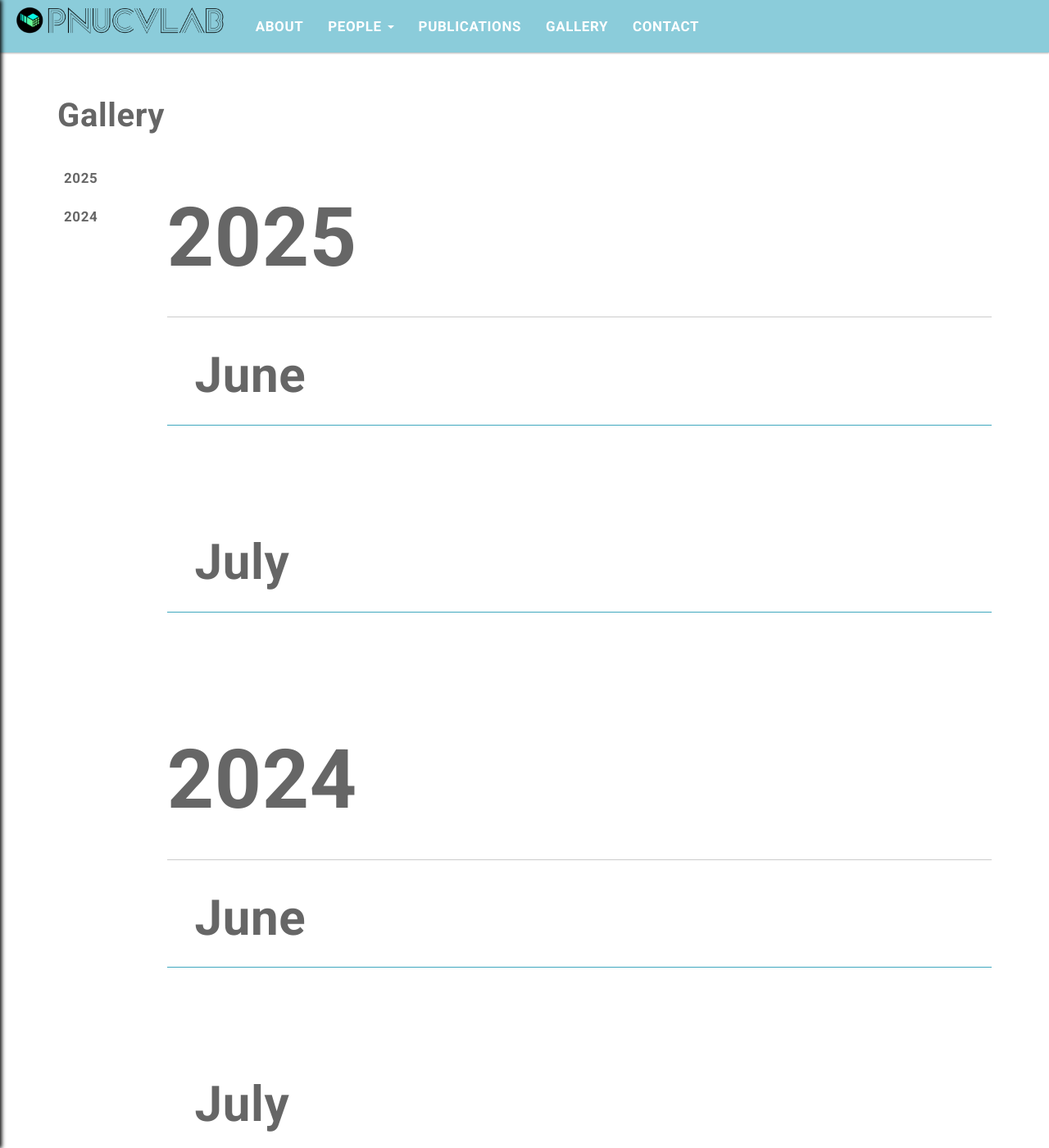
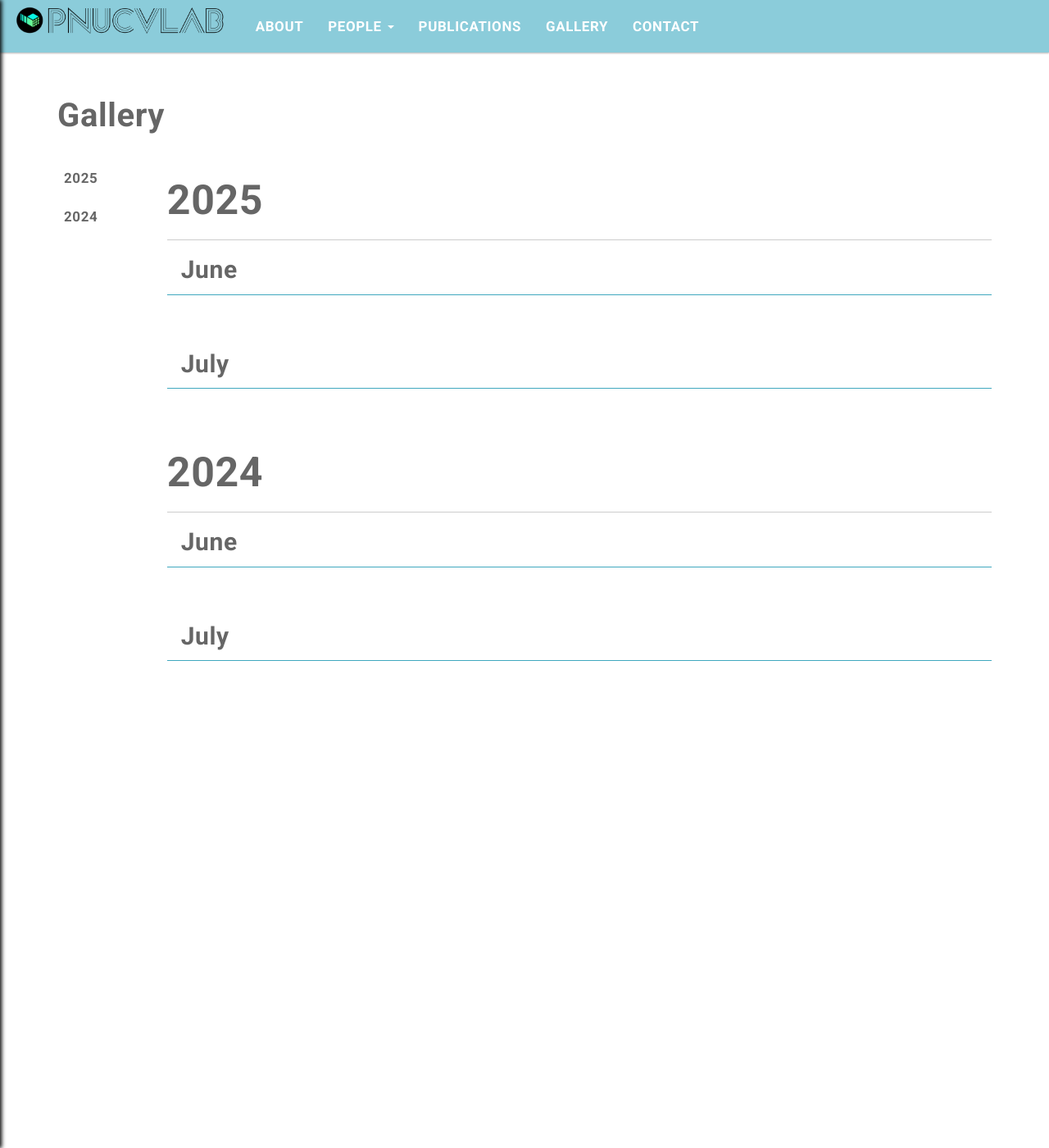
Before and after one commit to pnucvlab/pnucvlab.github.io, a Jekyll site: the page built from pages/gallery.html, in a window 1280 px wide and 1400 px high. Shown: the whole window at 82% size. Built offline with Jekyll 4.4.1, drawn with Linux system fonts in a browser that asks for light colours.

Commit message:
edit gallery page

```diff
--- a/assets/css/main.css
+++ b/assets/css/main.css
@@ -474,27 +474,27 @@ h3:before {
 
 /* year styling */
 .year-title {
-	font-size: 100px;
+	font-size: 50px;  /* was 100px, halved */
 	margin: 0;
 }
 .year-divider {
 	border: none;
 	border-top: 1px solid #ccc;
-	margin: 4px 0 16px 0;
+	margin: 2px 0 8px 0;  /* was 4px 0 16px 0, halved */
 }
 
 /* month grouping */
 .month-group {
-	margin-bottom: 100px;
+	margin-bottom: 50px;  /* was 100px, halved */
 }
 .month-title {
-	font-size: 60px;
-	margin: 0 0 4px 1ch; /* indent by one character width */
+	font-size: 30px;  /* was 60px, halved */
+	margin: 0 0 2px 1ch;  /* was 0 0 4px 1ch, halved */
 }
 .month-divider {
 	border: none;
 	border-top: 1px solid #40a8bf;
-	margin: 2px 0 12px 0;
+	margin: 1px 0 6px 0;  /* was 2px 0 12px 0, halved */
 }
 
 /* gallery grid */
```
